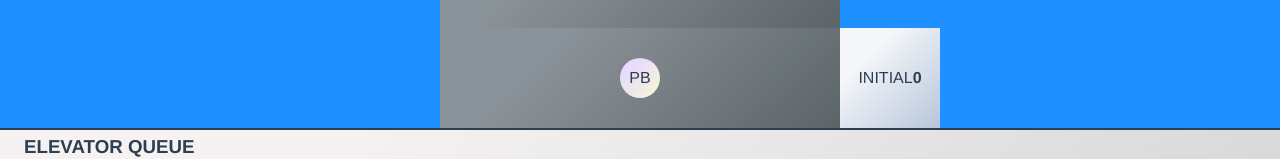
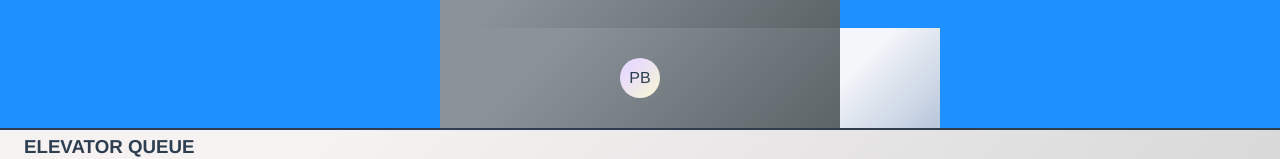
Before and after one commit to ericlifs/vue-elevator, a Vue app: page / in a window 1280 px wide. Shown: the part 372-531 px from the top of the page. Built offline with nearby package versions, Linux system fonts and the light colour scheme.

Commit message:
Add showing elevators buttons while waiting for input

```diff
--- a/src/components/Building.vue
+++ b/src/components/Building.vue
@@ -5,7 +5,7 @@
         {{floor ? floor : 'PB'}}
       </button>
     </div>
-    <elevator />
+    <elevator :floors="floorsArray"/>
   </section>
 </template>
 
--- a/src/components/Elevator.vue
+++ b/src/components/Elevator.vue
@@ -1,19 +1,34 @@
 <template>
   <section class="elevator" ref="elevator">
-    <label>{{status}}</label>
-    <label class="elevator__current-floor">{{currentFloor}}</label>
+    <div class="elevator__buttons" v-if="showButtons">
+      <button v-for="floor in floors" :key="floor" class="elevator__button button--flat">
+        {{floor || 'PB'}}
+      </button>
+    </div>
   </section>
 </template>
 
 <script>
 import { mapGetters, mapActions } from 'vuex'
 import { TimelineLite } from 'gsap'
+import ELEVATOR_STATUS from '../store/modules/elevator-status';
 
 const timeline = new TimelineLite()
 
 export default {
   name: 'elevator',
-  computed: { ...mapGetters(['currentFloor', 'status']) },
+  props: {
+    floors: {
+      type: Array,
+      required: true
+    }
+  },
+  computed: {
+    ...mapGetters(['currentFloor', 'status']),
+    showButtons() {
+      return this.status === ELEVATOR_STATUS.WAITING_FOR_INPUT
+    }
+  },
   watch: {
     currentFloor() {
       this.goToCurrentFloor();
@@ -48,8 +63,21 @@ export default {
     background-color: #b8c6db;
     background-image: linear-gradient(315deg, #b8c6db 0%, #f5f7fa 74%);
 
-    &__current-floor {
-      font-weight: 700;
+    &__buttons {
+      grid-template-columns: 1fr 1fr;
+      position: absolute;
+      display: grid;
+      grid-gap: 4px;
+      padding: 4px;
+      bottom: 0;
+      right: 0;
+      left: 0;
+      top: 0;
+    }
+
+    &__button {
+      border-radius: 10px;
+      border: 1px solid;
     }
   }
 </style>
```
